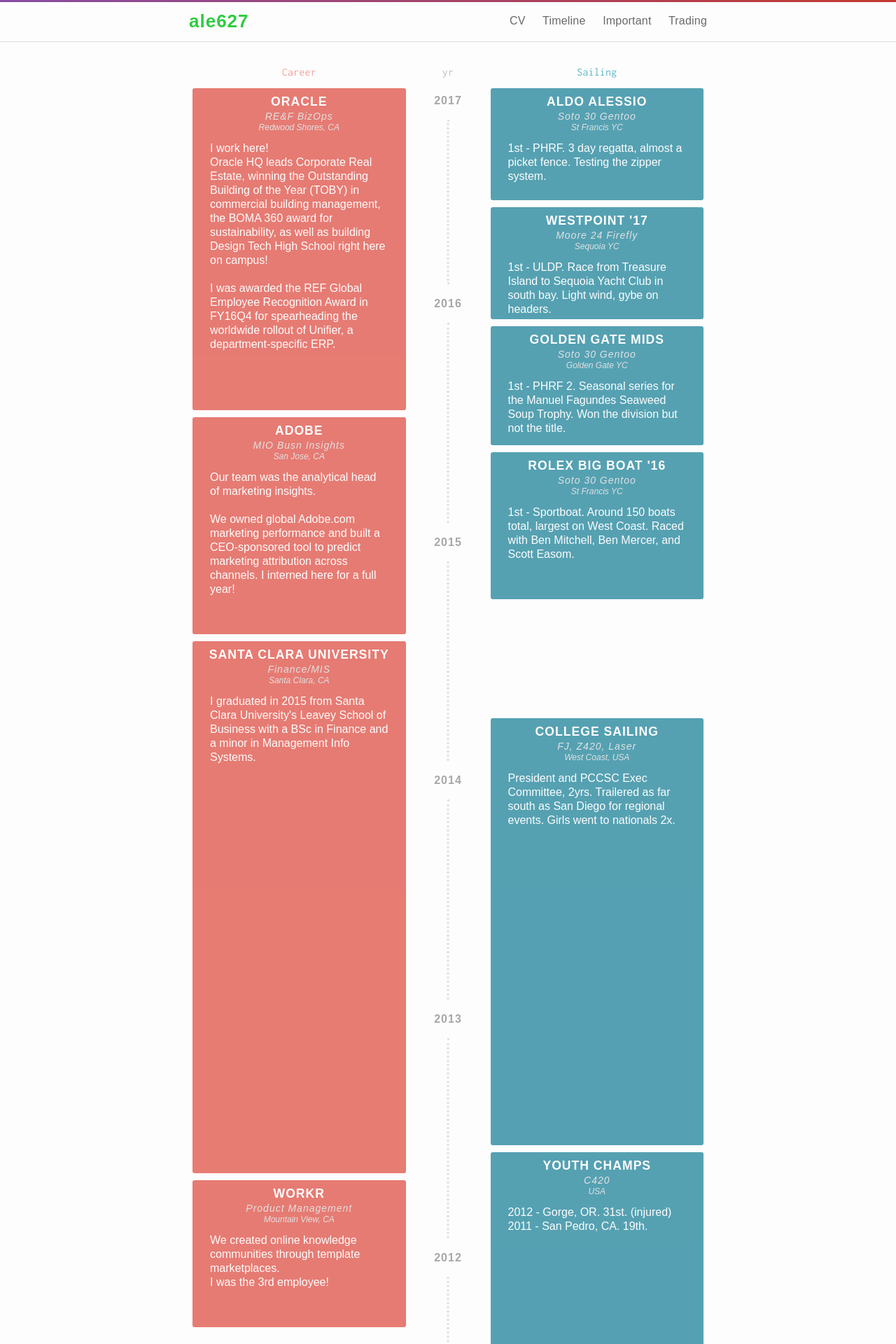
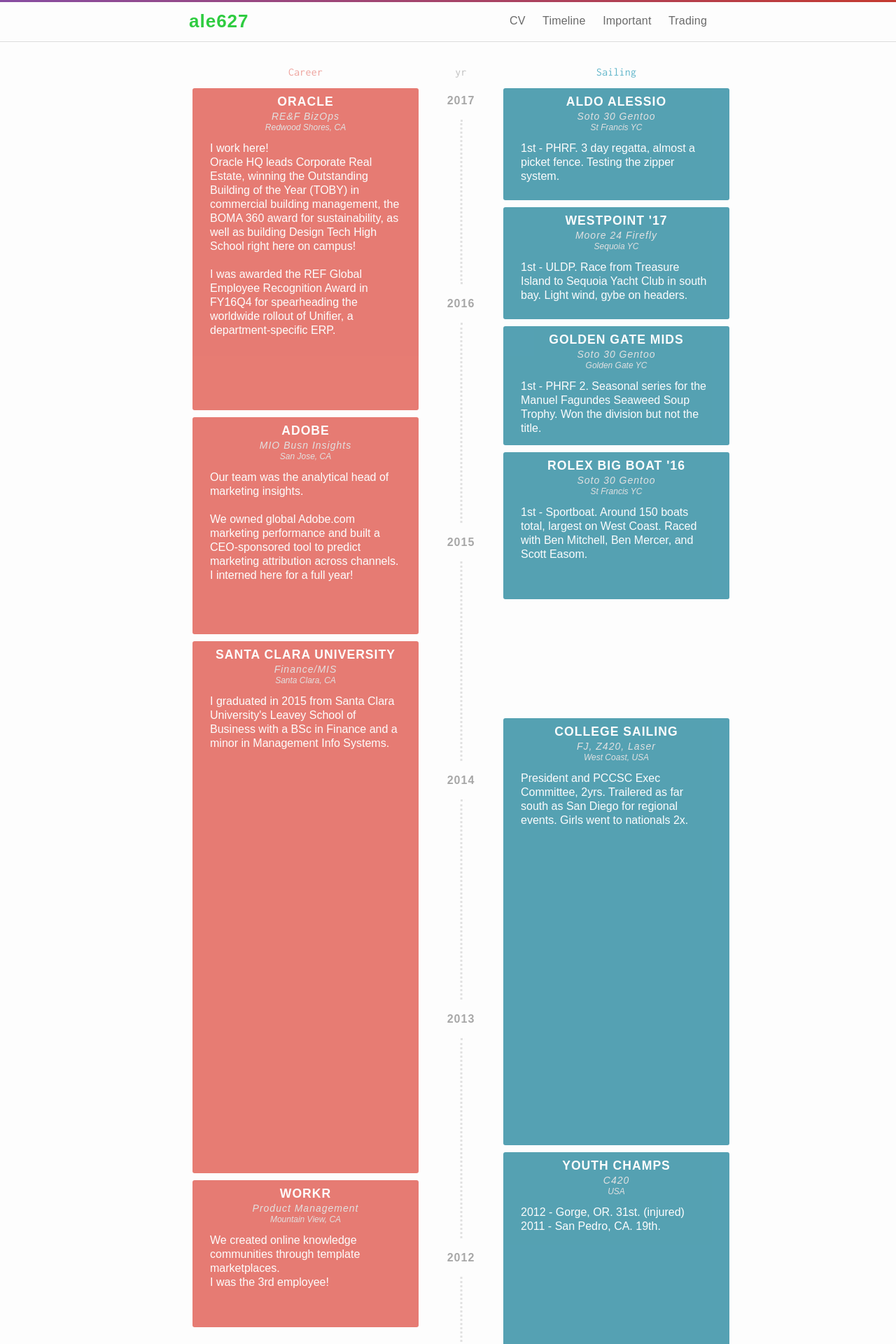
Before and after one commit to ale627/ale627.github.io, a Jekyll site: the page built from b-timeline.md, in a window 1280 px wide. Shown: the top 1920 px of the page at 70% size. Built offline with Jekyll 4.4.1, drawn with Linux system fonts in a browser that asks for light colours; some web fonts are replaced.

Commit message:
timeline edits

```diff
--- a/_layouts/timeline.html
+++ b/_layouts/timeline.html
@@ -127,7 +127,7 @@
             <div class="year content shorter">'10</div>
             <div class="year content summary">10</div>
 
-        <div class="year content detail">2009</div>
+        <div class="year content detail bottom">2009</div>
             <div class="year content shorter">'09</div>
             <div class="year content summary">09</div>
 
--- a/_sass/timeline.scss
+++ b/_sass/timeline.scss
@@ -3,7 +3,7 @@
   grid-template-areas: "date analytics sailing trading";
   background-color: $background-color;
   //grid-template-columns: 75px 35% 35% 20%;
-  grid-template-columns: 42.5% 15% 42.5%;
+  grid-template-columns: 45% 15% 45%;
 
 }
 
@@ -135,6 +135,11 @@
   padding-bottom: 250px;
 }
 
+.bottom {
+  padding-bottom: 200px;
+
+}
+
 
 .analytics {
   color: lighten(#e3655b, 15%);
```
Also changed, not shown: 3 other files.
